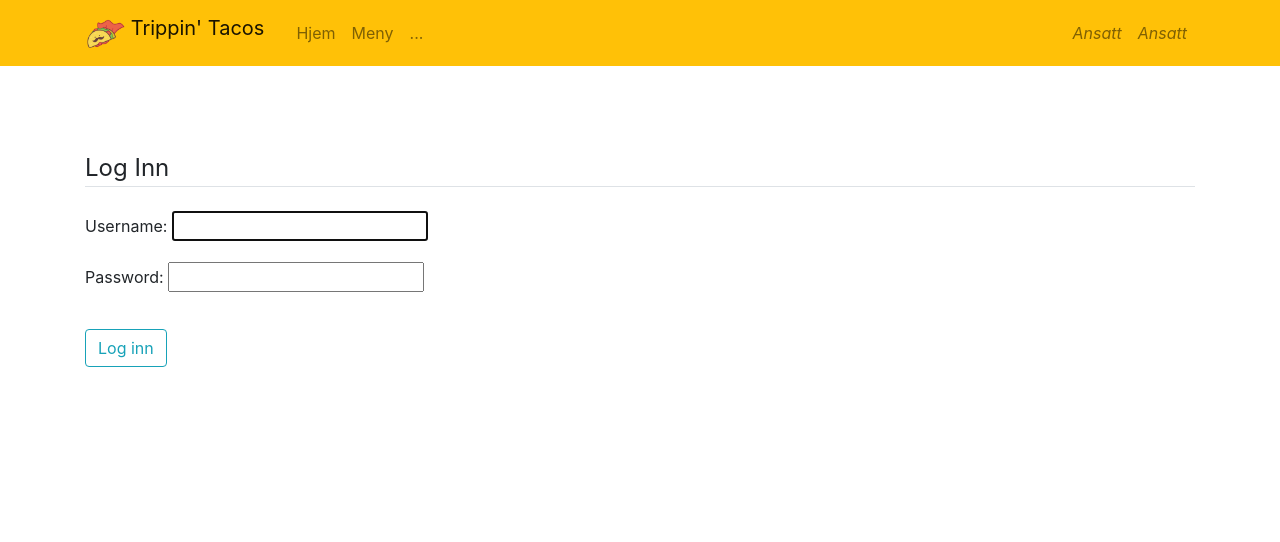
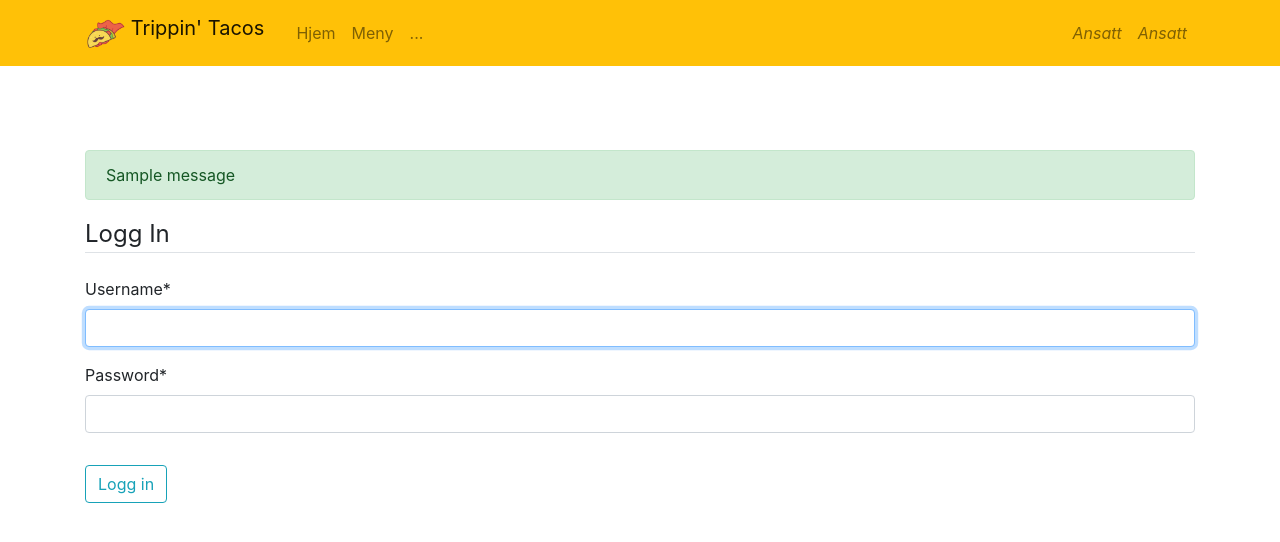
Before and after one commit to nicklasbekkevold/trippintacos, a Django app: page /login/ in a window 1280 px wide. Shown: the top 542 px of the page. Run offline with Django 3.2, Linux system fonts and the light colour scheme; tables that the repository leaves empty hold one stand-in row (values such as "Sample post"); one stand-in notice (Sample message) is shown; some libraries are stand-ins or nearby versions.

Commit message:
Change spelling errors in login/logout

```diff
--- a/employee/templates/employee/login.html
+++ b/employee/templates/employee/login.html
@@ -1,14 +1,22 @@
 {% extends 'base.html' %}
+{% load crispy_forms_tags %}
 {% block content %}
     <div class="container" style="margin-top: 150px">
+        {% if messages %}
+            {% for message in messages %}
+                <div class="alert alert-{{ message.tags }}">
+                    {{ message }}
+                </div>
+            {% endfor %}
+        {% endif %}
         <form method="POST">
             {% csrf_token %}
             <fieldset class="form-group">
-                <legend class="border-bottom mb-4">Log Inn</legend>
-                {{ form.as_p }}
+                <legend class="border-bottom mb-4">Logg In</legend>
+                {{ form|crispy }}
             </fieldset>
             <div class="form-group">
-                <button class="btn btn-outline-info" type="submit">Log inn</button>
+                <button class="btn btn-outline-info" type="submit">Logg in</button>
             </div>
         </form>
     </div>
--- a/templates/base.html
+++ b/templates/base.html
@@ -89,7 +89,7 @@
                               <button class="dropbtn">Ansatt</button>
                               <div class="dropdown-content">
                                 <i><a class="nav-item nav-link" href="{% url 'employee' %}">Reservasjoner</a></i>
-                                 <i><a class="nav-item nav-link" href="{% url 'logout' %}">Log ut</a></i>
+                                 <i><a class="nav-item nav-link" href="{% url 'logout' %}">Logg ut</a></i>
                               </div>
                             </div>
                         {% else %}
@@ -102,7 +102,7 @@
                     {% if user.is_authenticated %}
                         <i><a class="nav-item nav-link" href="{% url 'edit' %}">Endre reservasjon</a></i>
                         <i><a class="nav-item nav-link" href="{% url 'employee' %}">Reservasjoner</a></i>
-                        <i><a class="nav-item nav-link" href="{% url 'logout' %}">Log ut</a></i>
+                        <i><a class="nav-item nav-link" href="{% url 'logout' %}">Logg ut</a></i>
                         <i><a class="nav-item nav-link" href="{% url 'statistikk' %}">Statistikk</a></i>
                     {% else %}
                         <i><a class="nav-item nav-link" href="{% url 'login' %}">Ansatt</a></i>
```
Also changed, not shown: employee/templates/employee/logout.html (+8 -1 lines).
